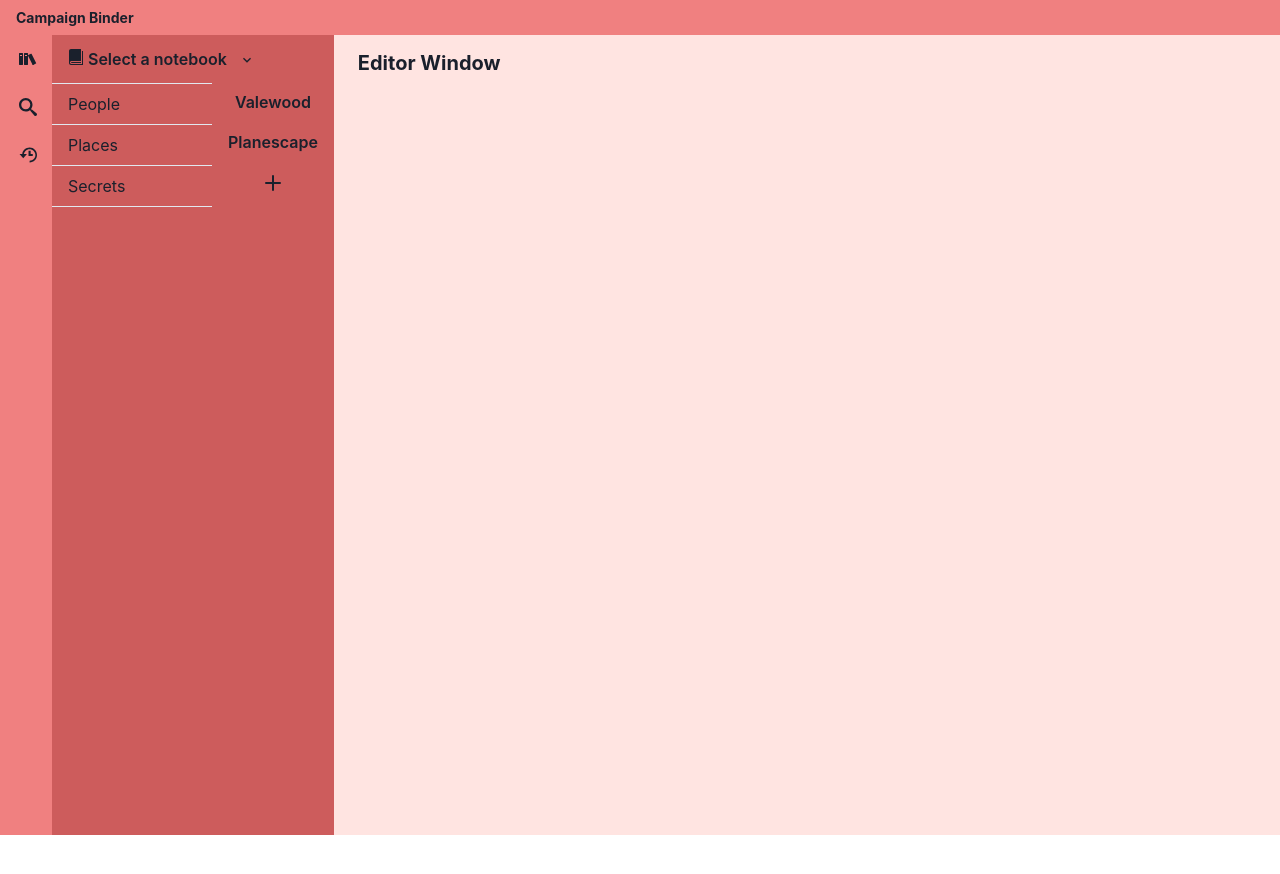
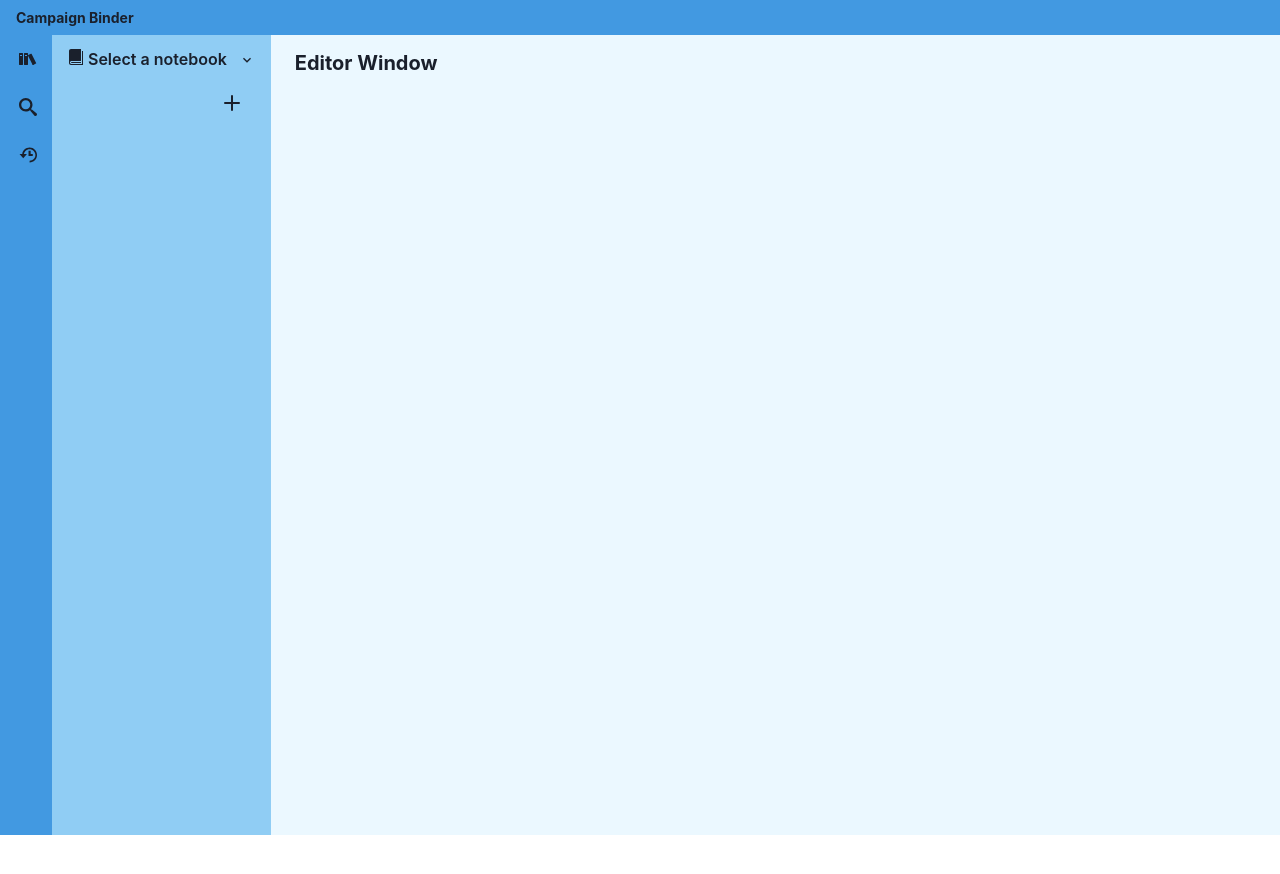
Before and after one commit to suzannecabral/campaign-binder, a React (Create React App) app: page / in a window 1280 px wide. Shown: the top 874 px of the page. Built offline with nearby package versions, Linux system fonts and the light colour scheme.

Commit message:
commit changes from last session

```diff
--- a/src/App.js
+++ b/src/App.js
@@ -2,7 +2,7 @@ import { useSelector, useDispatch } from "react-redux";
 import { useEffect, useState } from "react";
 //import constants for action types
 // import { getPeopleAction } from "./actions/peopleActions";
-import { getPages } from "./actions/pageActions";
+import { getActiveNotebook } from "./actions/notebookActions";
 import { Flex } from "@chakra-ui/react";
 import "./App.css";
 import MainEditorWindow from "./components/MainEditorWindow";
@@ -14,28 +14,14 @@ import TopNavBar from "./components/TopNavBar";
 function App() {
 	// const displayNotes = notes;
 	const dispatch = useDispatch();
-	// const people = useSelector((state) => state.peopleReducer);
-	// const { success } = people;
-
-	// const [notebook, setNotebook] = useState(displayNotes);
-
-	// const handleClick = () => {
-	// 	setTimeout(() => {
-	// 		dispatch({ type: "addPerson", payload: "Ann" });
-	// 	}, 5000);
-	// };
 
 	// load pages into state when the app first loads
 	useEffect(() => {
-		dispatch(getPages());
+		dispatch(getActiveNotebook());
 	}, []);
 
 	return (
 		<Flex className="App" height="100%" direction="column">
-			{/* {people && success && <h1>Person Added</h1>}
-			<Button onClick={handleClick} bg="green.300">
-				Update
-			</Button> */}
 			<TopNavBar />
 			<Flex height="100vh" width="100%" grow={1}>
 				<SideBarButtons />
--- a/src/actions/pageActions.js
+++ b/src/actions/notebookActions.js
@@ -4,10 +4,10 @@ import { notebooks } from "../content/dummyNotebookSimple";
 // TODO use data from server in payload once server is implemented
 
 // async/await goes in actions
-export const getPages = () => (dispatch) => {
+export const getActiveNotebook = () => (dispatch) => {
 	// add to UI state loading:true
 
-	dispatch({ type: types.GET_PAGES, payload: notebooks });
+	dispatch({ type: types.GET_ACTIVE_NOTEBOOK, payload: notebooks });
 
 	// await fetch
 	// catch in case there's a server error
--- a/src/components/SidePanelFolders.js
+++ b/src/components/FolderTree.js
@@ -17,8 +17,8 @@ import { IoMdFolder, IoMdFolderOpen } from "react-icons/io";
 
 import React from "react";
 
-const SidePanelFolders = (props) => {
-	const storePages = useSelector((state) => state.pages);
+const FolderTree = (props) => {
+	const storePages = useSelector((state) => state.activeNotebook);
 	const handleClick = (notebook) => {};
 	return (
 		<div>
@@ -48,4 +48,4 @@ const SidePanelFolders = (props) => {
 	);
 };
 
-export default SidePanelFolders;
+export default FolderTree;
--- a/src/components/MainEditorWindow.js
+++ b/src/components/MainEditorWindow.js
@@ -5,7 +5,7 @@ import React from "react";
 const MainEditorWindow = (props) => {
 	return (
 		<chakra.div flex="1">
-			<Box bg="mistyrose" w="100%" h="100%">
+			<Box bg="blue.50" w="100%" h="100%">
 				<Heading as="h1" size="md" textAlign="left" pt="4" pl="6">
 					Editor Window
 				</Heading>
--- a/src/components/SidePanelPages.js
+++ b/src/components/PagesList.js
@@ -14,12 +14,12 @@ import {
 import { AddIcon, CheckIcon } from "@chakra-ui/icons";
 import * as types from "../constants/actionTypes";
 
-const SidePanelPages = (props) => {
+const PagesList = (props) => {
 	const dispatch = useDispatch();
 	const initialPageName = "Untitled Page";
 
 	// const pages = reduxNotebook.sections[0].tabs[0].pages;
-	const storePages = useSelector((state) => state.pages);
+	const storePages = useSelector((state) => state.activeNotebook);
 	// console.log(storePages);
 
 	const [newPageName, setNewPageName] = useState(initialPageName);
@@ -96,4 +96,4 @@ const SidePanelPages = (props) => {
 	);
 };
 
-export default SidePanelPages;
+export default PagesList;
--- a/src/components/SideBarButtons.js
+++ b/src/components/SideBarButtons.js
@@ -6,13 +6,7 @@ import React from "react";
 const SideBarButtons = (props) => {
 	return (
 		<div>
-			<Stack
-				bg="lightcoral"
-				height="100%"
-				textAlign="center"
-				spacing="0"
-				pl="1"
-			>
+			<Stack bg="blue.400" height="100%" textAlign="center" spacing="0" pl="1">
 				<IconButton
 					aria-label="Show Tabs"
 					icon={<ImBooks />}
--- a/src/components/SidePanelsWrapper.js
+++ b/src/components/SidePanelsWrapper.js
@@ -1,8 +1,8 @@
 import React from "react";
 import { useState } from "react";
 import { useSelector, useDispatch } from "react-redux";
-import SidePanelFolders from "./SidePanelFolders";
-import SidePanelPages from "./SidePanelPages";
+import FolderTree from "./FolderTree";
+import PagesList from "./PagesList";
 import {
 	Heading,
 	Flex,
@@ -16,17 +16,17 @@ import {
 } from "@chakra-ui/react";
 import { ChevronDownIcon } from "@chakra-ui/icons";
 import { ImBook } from "react-icons/im";
-import { setActiveNotebook } from "../actions/pageActions";
+import { setActiveNotebook } from "../actions/notebookActions";
 
 const SidePanelsWrapper = (props) => {
 	const dispatch = useDispatch();
-	const storeBooks = useSelector((state) => state.pages);
+	const storeBooks = useSelector((state) => state.activeNotebook);
 	const handleClick = (book) => {
 		dispatch(setActiveNotebook(book));
 	};
 	return (
 		<div>
-			<Box w="100%" h="100%" bg="indianred">
+			<Box w="100%" h="100%" bg="blue.200">
 				<Menu>
 					<MenuButton
 						as={Button}
@@ -50,8 +50,8 @@ const SidePanelsWrapper = (props) => {
 					</MenuList>
 				</Menu>
 				<Flex height="100%">
-					<SidePanelFolders />
-					<SidePanelPages />
+					<FolderTree />
+					<PagesList />
 				</Flex>
 			</Box>
 		</div>
--- a/src/components/TopNavBar.js
+++ b/src/components/TopNavBar.js
@@ -4,7 +4,7 @@ import { Heading, Stack, Box, Text, Button } from "@chakra-ui/react";
 const TopNavBar = (props) => {
 	return (
 		<div>
-			<Box p="2" bg="lightcoral">
+			<Box p="2" bg="blue.400">
 				<Heading as="h1" size="xs" textAlign="left" pl="2" pt="0.5">
 					Campaign Binder
 				</Heading>
--- a/src/components/backups-and-reference/OLD_SidePanelFolders.js
+++ b/src/components/backups-and-reference/OLD_SidePanelFolders.js
@@ -15,7 +15,7 @@ import { IoMdFolder, IoMdFolderOpen } from "react-icons/io";
 
 import React from "react";
 
-const SidePanelFolders = (props) => {
+const FolderTree = (props) => {
 	return (
 		<div>
 			<Accordion allowMultiple h="100%" w="40">
@@ -68,4 +68,4 @@ const SidePanelFolders = (props) => {
 	);
 };
 
-export default SidePanelFolders;
+export default FolderTree;
--- a/src/constants/actionTypes.js
+++ b/src/constants/actionTypes.js
@@ -1,7 +1,8 @@
 //  page actions
-export const GET_PAGES = "GET_PAGES";
+export const GET_ACTIVE_NOTEBOOK = "GET_ACTIVE_NOTEBOOK";
 export const ADD_PAGE = "ADD_PAGE";
 export const DELETE_PAGE = "DELETE_PAGE";
 export const UPDATE_PAGE = "UPDATE_PAGE";
 export const GET_NOTES = "GET_NOTES";
 export const SET_ACTIVE_NOTEBOOK = "SET_ACTIVE_NOTEBOOK";
+export const SET_ACTIVE_TAB = "SET_ACTIVE_TAB";
--- a/src/reducers/pagesReducer.js
+++ b/src/reducers/notebookReducer.js
@@ -3,7 +3,10 @@ import * as types from "../constants/actionTypes.js";
 
 // const initialState = notebooks;
 
-export const pagesReducer = (currentState = { pages: [] }, action) => {
+export const notebookReducer = (
+	currentState = { activeNotebook: [] },
+	action
+) => {
 	switch (action.type) {
 		case types.ADD_PAGE:
 			// return currentState;
@@ -16,7 +19,12 @@ export const pagesReducer = (currentState = { pages: [] }, action) => {
 				...currentState,
 				activeNotebook: action.payload,
 			};
-		case types.GET_PAGES:
+		case types.SET_ACTIVE_TAB:
+			return {
+				...currentState,
+				activeTab: action.payload,
+			};
+		case types.GET_ACTIVE_NOTEBOOK:
 			return {
 				...currentState,
 				pages: action.payload,
--- a/src/store.js
+++ b/src/store.js
@@ -3,17 +3,17 @@ import thunk from "redux-thunk";
 import { composeWithDevTools } from "redux-devtools-extension";
 // import {reducers} from reducer files
 // import { peopleReducer } from "./reducers/peopleReducers";
-import { pagesReducer } from "./reducers/pagesReducer";
+import { notebookReducer } from "./reducers/notebookReducer";
 // import { notebook } from "./content/dummyNotebookTest";
 
 // each key-value pair is a different reducer
 // can be accessed as part of state
 // can use react-redux (useSelector, useDispatch) instead of mapStateToProps
-// const reducer = combineReducers({ pagesReducer });
+// const reducer = combineReducers({ notebookReducer });
 
-const reducer = pagesReducer;
+const reducer = notebookReducer;
 
-const initialState = { pages: [] };
+const initialState = { activeNotebook: [] };
 
 const middleware = [thunk];
 
```
